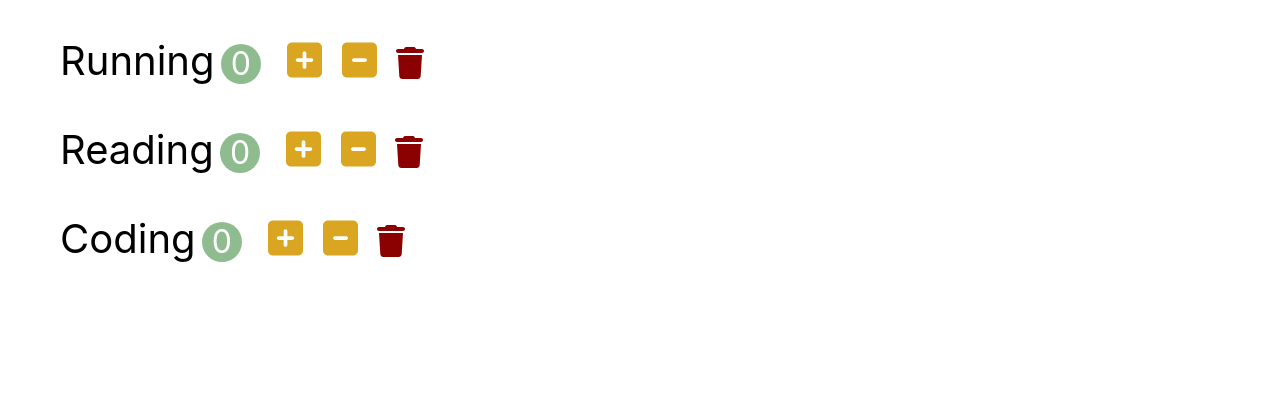
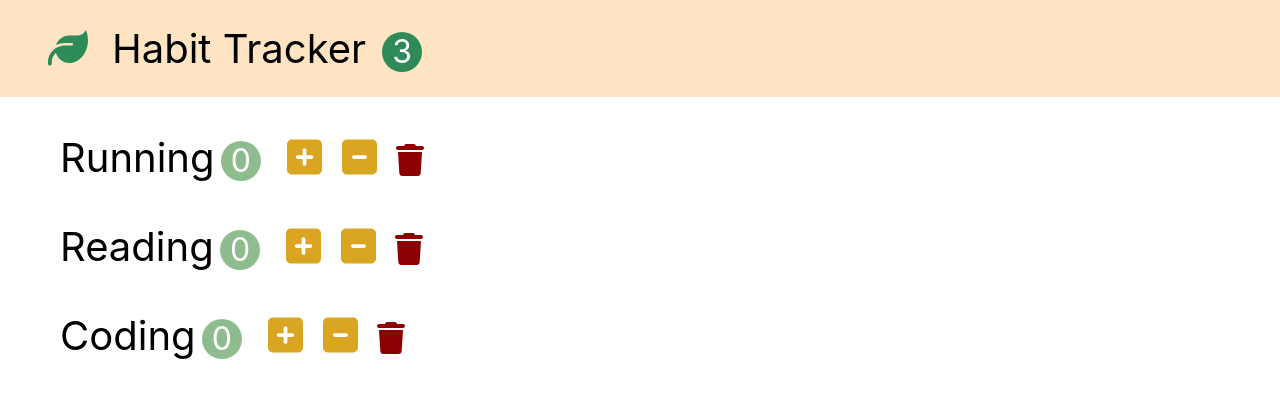
Before and after one commit to JiEun11/habit-tracker, a React (Create React App) app: page / in a window 1280 px wide. Shown: the top 398 px of the page. Built offline with nearby package versions, Linux system fonts and the light colour scheme.

Commit message:
220815 add navbar

```diff
--- a/src/App.css
+++ b/src/App.css
@@ -2,6 +2,31 @@ button {
   outline : none;
   border: 0;
   cursor: pointer;
+}
+
+.navbar {
+  font-size: 2.5rem;
+  padding: 1.5rem;
+  background-color: bisque;
+}
+
+.nav-icon {
+  color: seagreen;
+  padding: 0rem 1.5rem;
+}
+
+.nav-count {
+  display: inline-block;
+  text-align: center;
+  font-size: 2rem;
+  width: 2.5rem;
+  height: 2.5rem;
+  line-height: 2.5rem;
+  margin-left: 1.0rem;
+  margin-right: 0.5em;
+  background-color: seagreen;
+  color: white;
+  border-radius: 50%;
 }
 
 .habit{
--- a/src/app.jsx
+++ b/src/app.jsx
@@ -1,10 +1,17 @@
+import { Component } from 'react';
 import "./app.css";
 import Habits from './components/habits';
+import Navbar from './components/navbar';
 
-function App() {
+class App extends Component {
+  render(){
   return (
-    <Habits />
+    <>
+      <Navbar />
+      <Habits />
+    </>
   );
+  }
 }
 
 export default App;
--- /dev/null
+++ b/src/components/navbar.jsx
@@ -0,0 +1,16 @@
+import React, { Component } from 'react'
+
+export default class navbar extends Component {
+  render() {
+    return (
+      <div className='navbar'>
+        <span className='nav-icon'>
+          <i className="fa-solid fa-leaf"></i>
+        </span>
+        <span>Habit Tracker</span>
+        <span className='nav-count'>3</span>
+      </div>
+
+    )
+  }
+}
```
